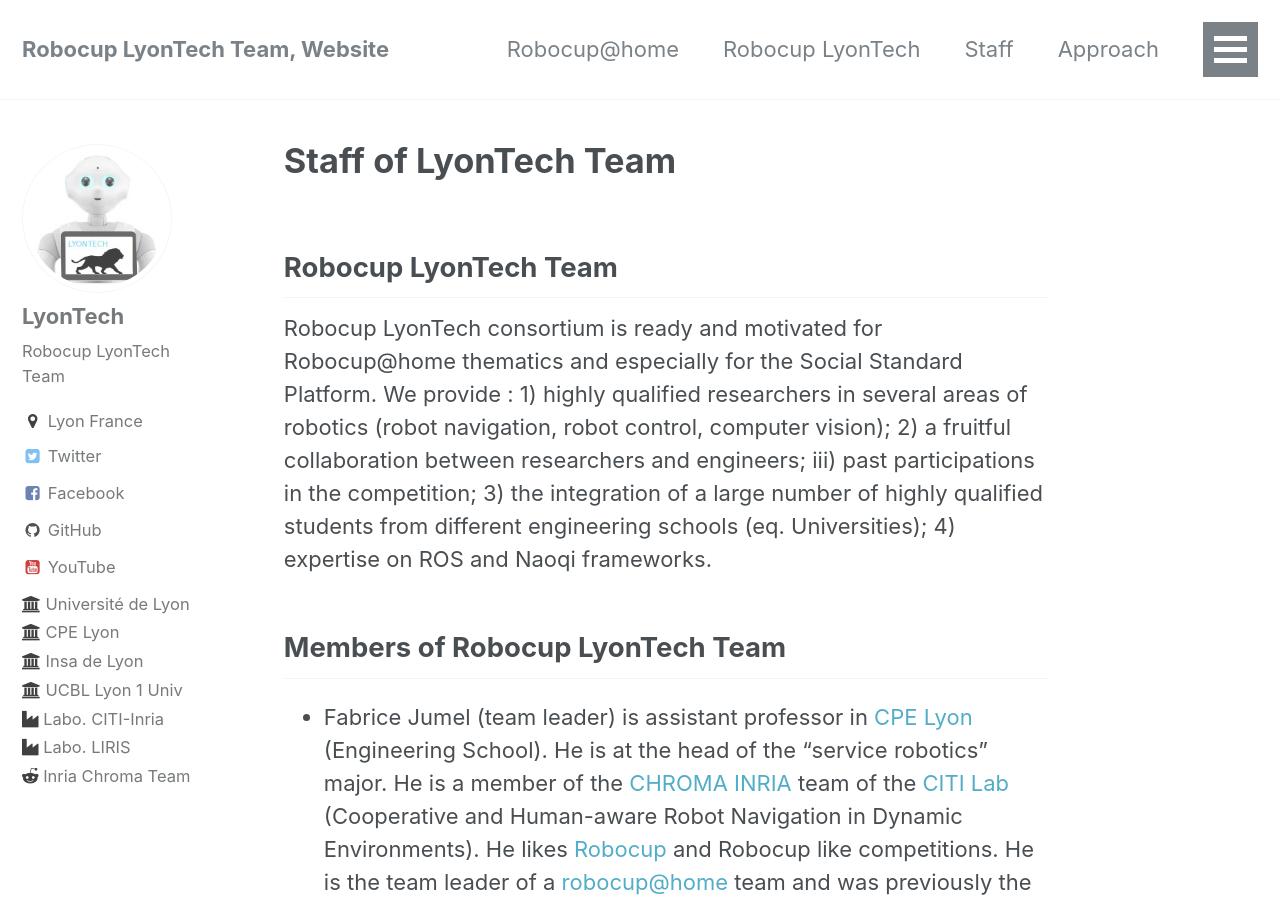
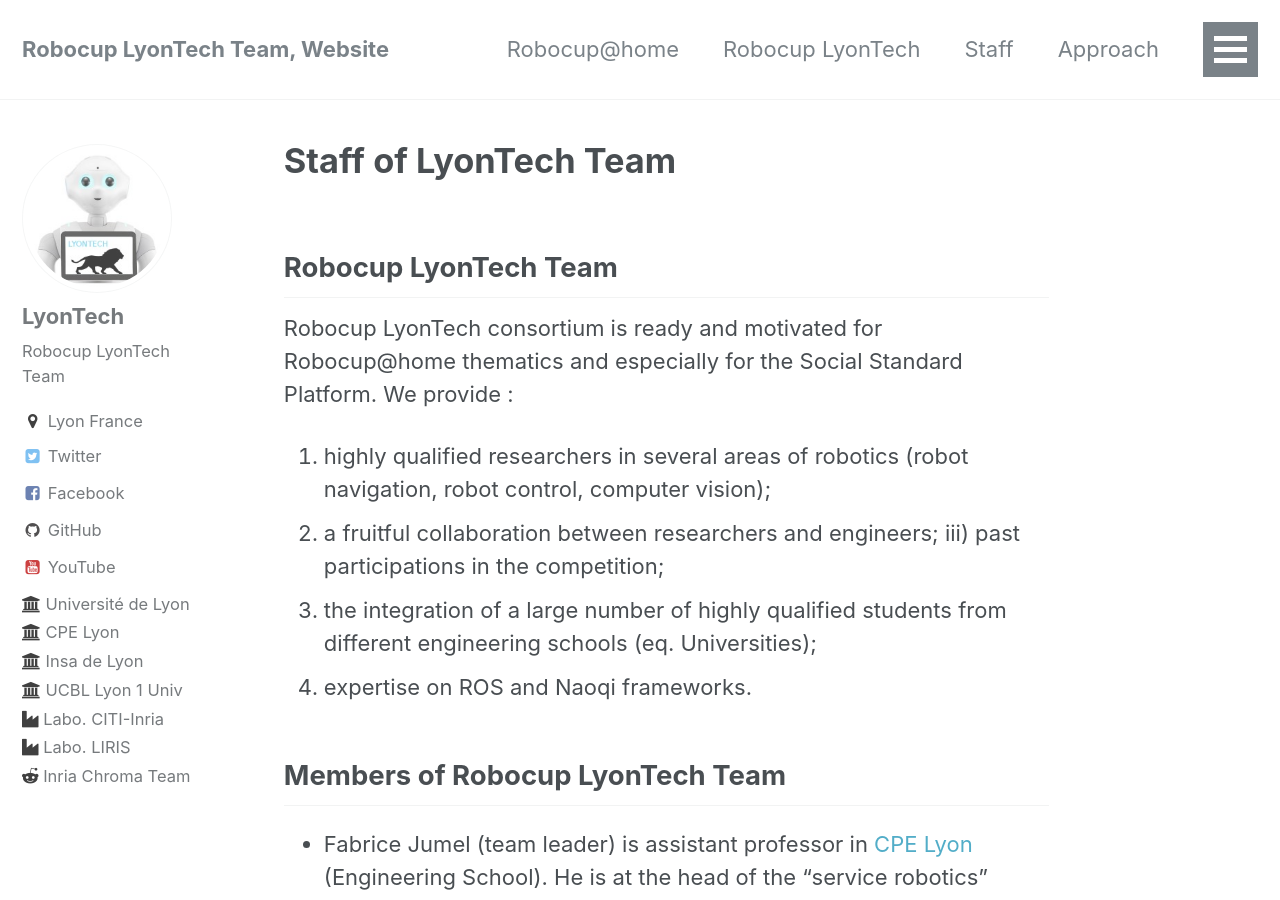
Before and after one commit to Robocup-Lyontech/Robocup-Lyontech.github.io, a Jekyll site: the page built from _pages/staff.md, in a window 1280 px wide and 900 px high. Built offline with Jekyll 4.4.1, drawn with Linux system fonts in a browser that asks for light colours.

Commit message:
Update staff.md

```diff
--- a/_pages/staff.md
+++ b/_pages/staff.md
@@ -6,10 +6,10 @@
 ## Robocup LyonTech Team
 Robocup LyonTech consortium is ready and motivated for Robocup@home thematics and especially for the Social Standard Platform.
 We provide :
-1) highly qualified researchers in several areas of robotics (robot navigation, robot control, computer vision);
-2) a fruitful collaboration between researchers and engineers; iii) past participations in the competition;
-3) the integration of a large number of highly qualified students from different engineering schools (eq. Universities);
-4) expertise on ROS and Naoqi frameworks.
+1. highly qualified researchers in several areas of robotics (robot navigation, robot control, computer vision);
+2. a fruitful collaboration between researchers and engineers; iii) past participations in the competition;
+3. the integration of a large number of highly qualified students from different engineering schools (eq. Universities);
+4. expertise on ROS and Naoqi frameworks.
 
 ## Members of Robocup LyonTech Team
 - Fabrice Jumel (team leader) is assistant professor in [CPE Lyon](https://www.cpe.fr) (Engineering School). He is at the head of the "service robotics" major. He is a member of the [CHROMA INRIA](https://team.inria.fr/chroma/en/)  team of the [CITI Lab](http://www.citi-lab.fr/)  (Cooperative and Human-aware Robot Navigation in Dynamic Environments). He likes [Robocup](http://www.robocup.org/) and Robocup like competitions. He is the team leader of a [robocup@home](http://cpe-dev.fr/robotcup/) team and was previously the team leader of a robocup@work one. He's more precisely involved in social navigation, fleet of robots, robot assistant for elder or disease peoples.
```
